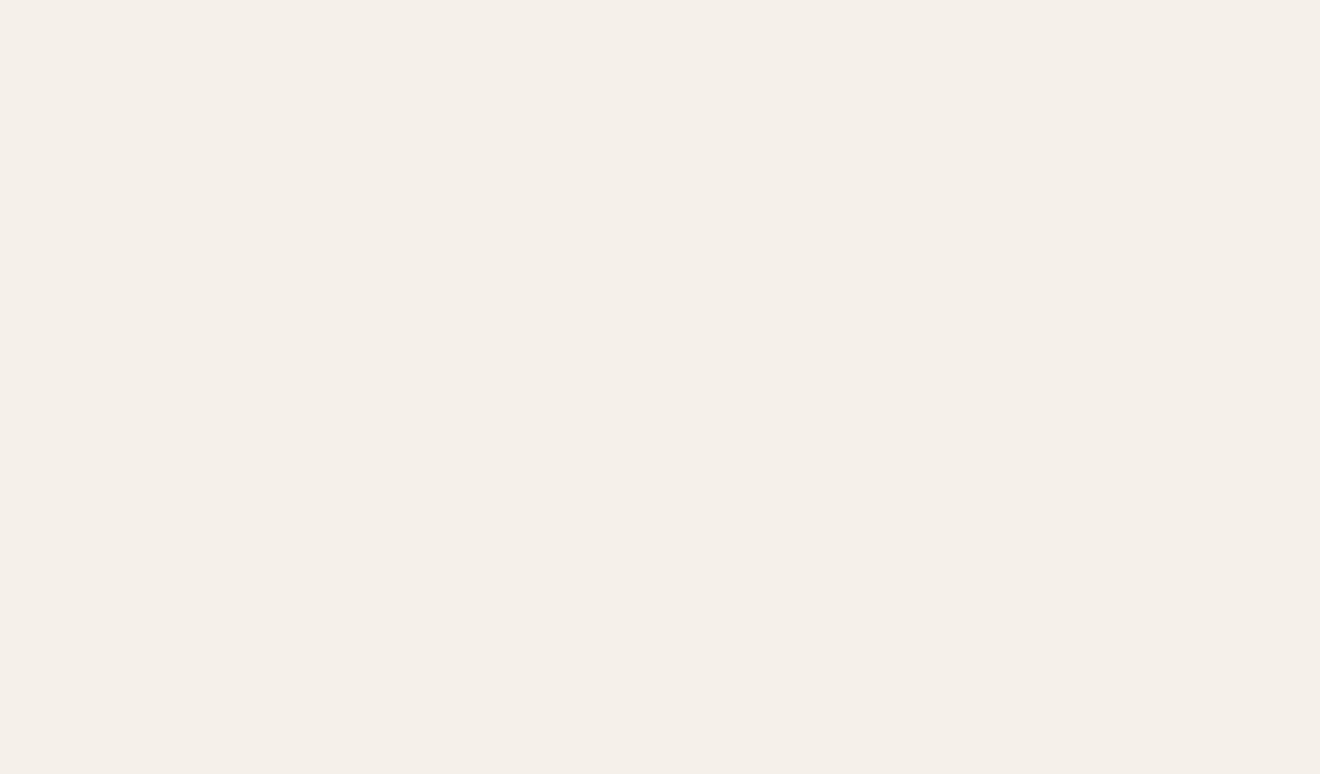
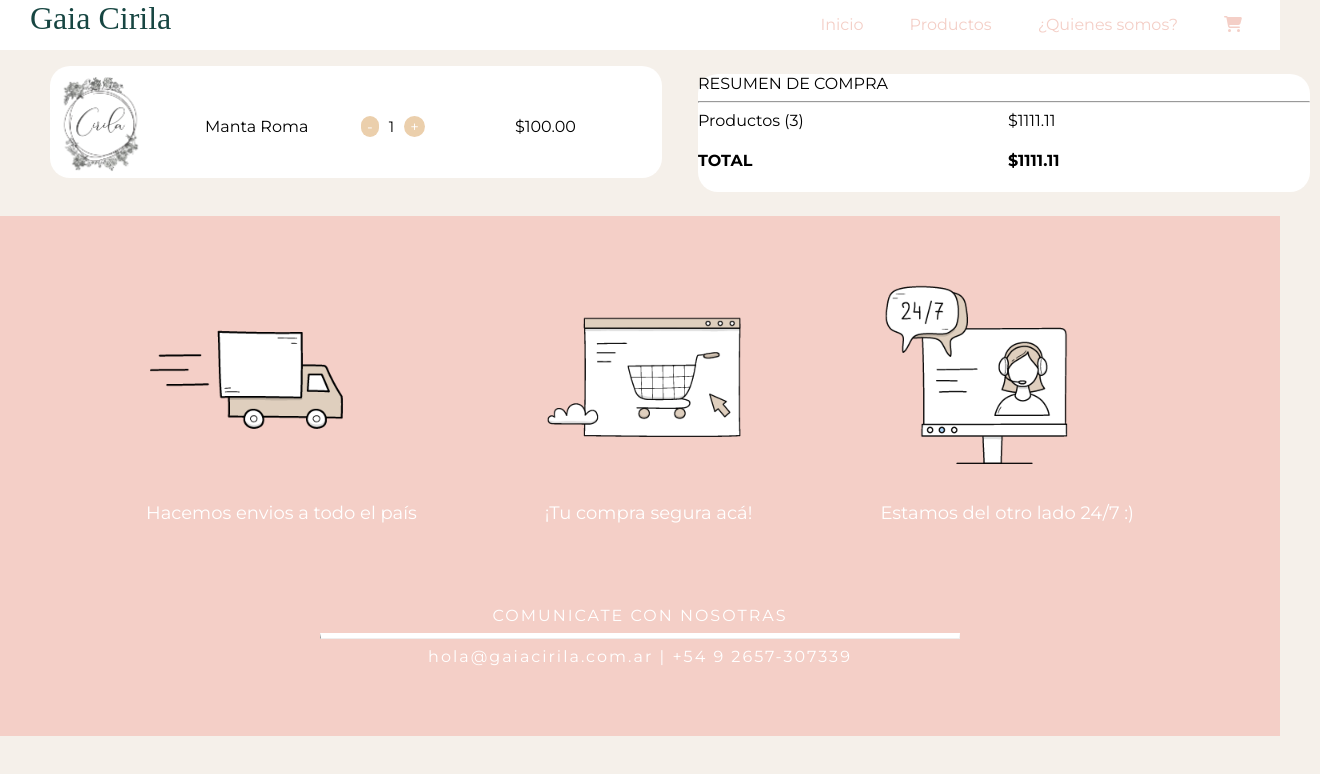
Before and after one commit to macarenagimenez/cirila_usuario_vite, a React (Vite) app: page /carritoDeCompras in a window 1280 px wide. Before the commit this address had no page. Shown: the top 774 px of the page, 1320 px wide, since content can reach past the window. Built offline with nearby package versions, Linux system fonts and the light colour scheme; a web font is replaced by a local one.

Commit message:
avances carrito

```diff
--- a/src/App.tsx
+++ b/src/App.tsx
@@ -4,6 +4,7 @@ import CapaFija from "componentes/CapaFija";
 import Bienvenida from "paginas/Bienvenida";
 import PaginaDeProductos from "paginas/PaginaDeProductos";
 import ProductoSeleccionado from "paginas/ProductoSeleccionado";
+import Carrito from "paginas/Carrito";
 
 function App() {
   return (
@@ -14,6 +15,7 @@ function App() {
             <Route index element={<Bienvenida />} />
             <Route path="productos" element={<PaginaDeProductos />} />
             <Route path="producto" element={<ProductoSeleccionado />} />
+            <Route path="carritoDeCompras" element={<Carrito />} />
           </Route>
         </Routes>
       </BrowserRouter>
--- a/src/componentes/BarraDeNavegacion.tsx
+++ b/src/componentes/BarraDeNavegacion.tsx
@@ -1,4 +1,7 @@
 import { Link } from "react-router-dom";
+import { FontAwesomeIcon } from "@fortawesome/react-fontawesome";
+
+import { faCartShopping } from "@fortawesome/free-solid-svg-icons";
 import "./BarraDeNavegacion.css";
 
 function BarraDeNavegacion() {
@@ -10,6 +13,11 @@ function BarraDeNavegacion() {
             <Link to="/" className="nombreDeMarca">
               Gaia Cirila
             </Link>
+          </li>{" "}
+          <li>
+            <Link to="/carritoDeCompras" className="estiloDeBarra">
+              <FontAwesomeIcon icon={faCartShopping} />
+            </Link>{" "}
           </li>
           <li>
             <Link to="/quienessomos" className="estiloDeBarra">
@@ -21,7 +29,6 @@ function BarraDeNavegacion() {
               Productos
             </Link>
           </li>
-
           <li>
             <Link to="/" className="estiloDeBarra">
               Inicio
--- a/src/componentes/RenderizadoUnicoProducto.css
+++ b/src/componentes/RenderizadoUnicoProducto.css
@@ -67,6 +67,10 @@
   font-family: Montserrat;
   color: white;
 }
+.botonContadorStock,
+.botonAgregarAlCarrito:hover {
+  cursor: pointer;
+}
 .botonContadorStock {
   font-size: 15px;
 }
--- a/src/componentes/RenderizadoUnicoProducto.tsx
+++ b/src/componentes/RenderizadoUnicoProducto.tsx
@@ -39,6 +39,7 @@ function RenderizadoUnicoProducto(props) {
     }
     setContadorDeStock(resultadoSuma);
   }
+  console.log(contadorDeStock);
 
   let mensajeSobreStock = (stock: number) => {
     if (stock === 0) {
--- /dev/null
+++ b/src/componentes/ResumenDeCompra.css
@@ -0,0 +1,11 @@
+.resumenCompra {
+  border-radius: 20px;
+  margin: 0px 10px;
+  background: #fff;
+}
+
+.centrarTexto {
+  align-items: center;
+  display: flex;
+  justify-content: center;
+}
--- /dev/null
+++ b/src/componentes/ResumenDeCompra.tsx
@@ -0,0 +1,68 @@
+import { Grid } from "@mui/material";
+import "componentes/ResumenDeCompra.css";
+
+function ResumenDeCompra() {
+  return (
+    <>
+      <Grid container spacing={2} margin={3}>
+        <Grid item xs={6}>
+          {" "}
+          <div className="resumenCompra">
+            {" "}
+            <Grid container item spacing={1} className="centrarTexto">
+              <Grid item xs={3}>
+                {" "}
+                <img
+                  src="imagenes/LogoCirila.png"
+                  alt="LogoCirila"
+                  width={100}
+                />
+              </Grid>{" "}
+              <Grid item xs={3}>
+                {" "}
+                Manta Roma
+              </Grid>
+              <Grid item xs={3}>
+                {" "}
+                <div className="contador">
+                  <button className="botonContadorStock">-</button>
+                  <span className="numeroContadorStock">1</span>
+                  <button className="botonContadorStock">+</button>{" "}
+                </div>
+              </Grid>
+              <Grid item xs={3}>
+                {" "}
+                $100.00
+              </Grid>
+            </Grid>{" "}
+          </div>
+        </Grid>
+
+        <Grid item xs={6}>
+          <div className="resumenCompra">
+            RESUMEN DE COMPRA
+            <hr />
+            <Grid container item spacing={1}>
+              <Grid item xs={6}>
+                <span>Productos (3)</span>
+              </Grid>
+              <Grid item xs={6}>
+                <span> $1111.11</span>
+              </Grid>
+            </Grid>
+            <Grid container item spacing={1}>
+              <Grid item xs={6}>
+                <h4>TOTAL</h4>
+              </Grid>
+              <Grid item xs={6}>
+                <h4>$1111.11</h4>
+              </Grid>
+            </Grid>
+          </div>
+        </Grid>
+      </Grid>
+    </>
+  );
+}
+
+export default ResumenDeCompra;
--- /dev/null
+++ b/src/paginas/Carrito.tsx
@@ -0,0 +1,10 @@
+import ResumenDeCompra from "componentes/ResumenDeCompra";
+
+function CarritoDesplegable() {
+  return (
+    <>
+      <ResumenDeCompra />
+    </>
+  );
+}
+export default CarritoDesplegable;
```
